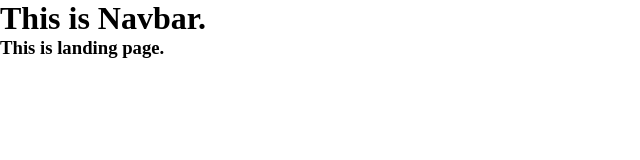
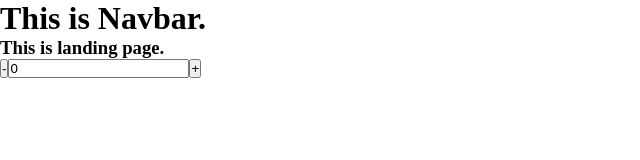
Before and after one commit to nekushi/refresh-react-journey, a React (Vite) app: page / in a window 1280 px wide. Shown: the top 160 px of the page, without its empty margins (0-640 px from the left). Built offline with nearby package versions, Linux system fonts and the light colour scheme.

Commit message:
LEARN: passing props from parent to children using <Outlet />

```diff
--- a/src/layouts/MainLayout.tsx
+++ b/src/layouts/MainLayout.tsx
@@ -1,11 +1,28 @@
 import { Outlet } from "react-router-dom";
 import Navbar from "../components/Navbar";
+import { useState } from "react";
 
 export default function MainLayout() {
+  const [count, setCount] = useState<number>(0);
+
+  const handleDecrementCount = () => {
+    setCount((n) => n - 1);
+  };
+
+  const handleIncrementCount = () => {
+    setCount((n) => n + 1);
+  };
+
   return (
     <>
       <Navbar />
-      <Outlet />
+      <Outlet
+        context={{
+          count,
+          handleIncrementCount,
+          handleDecrementCount,
+        }}
+      />
     </>
   );
 }
--- a/src/pages/LandingPage.tsx
+++ b/src/pages/LandingPage.tsx
@@ -1,7 +1,21 @@
+import { useOutletContext } from "react-router-dom";
+
+export type TypeOutletCountState = {
+  count: number;
+  handleDecrementCount: () => void;
+  handleIncrementCount: () => void;
+};
+
 export default function LandingPage() {
+  const { count, handleIncrementCount, handleDecrementCount } =
+    useOutletContext<TypeOutletCountState>();
+
   return (
     <div>
       <h3>This is landing page.</h3>
+      <button onClick={handleDecrementCount}>-</button>
+      <input type="number" value={count} />
+      <button onClick={handleIncrementCount}>+</button>
     </div>
   );
 }
```
